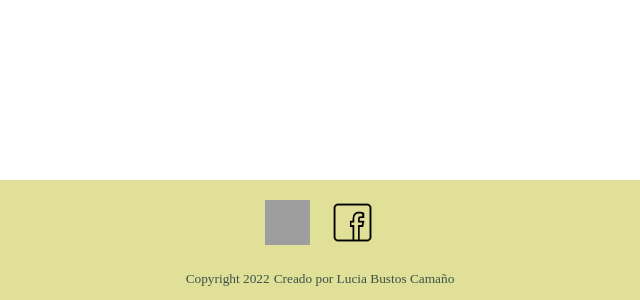
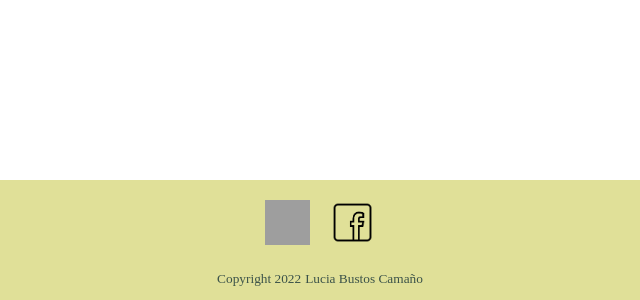
Before and after one commit to luciabustos/repositorio_desarrolloweb, a plain HTML site: page index.html in a window 1280 px wide. Shown: the part 3347-3647 px from the top of the page, 320-960 px from the left. Drawn offline with nearby package versions, Linux system fonts and the light colour scheme; grey boxes are pictures that could not be loaded.

Commit message:
cambio en footer

```diff
--- a/index.html
+++ b/index.html
@@ -57,7 +57,7 @@
         <li><a href="https://www.facebook.com/"><img src="./img/facebook.png" alt="" width="45px" height="45px"></a></li>
         </ul>
         <div><small>Copyright 2022</small>
-    <small>Creado por Lucia Bustos Camaño</small></div>
+    <small>Lucia Bustos Camaño</small></div>
 
 
 
```
